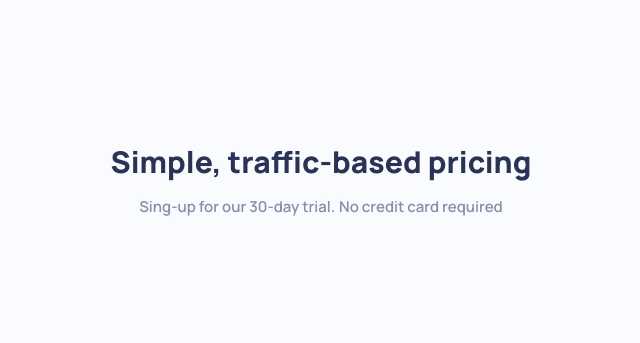
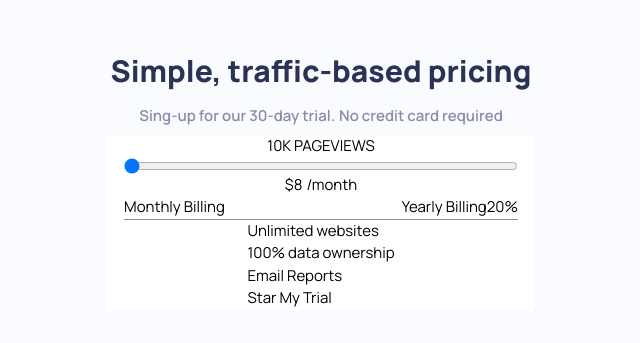
Before and after one commit to byKriz/interactive-pricing-component, a React (Vite) app: page / in a window 1280 px wide. Shown: the part 219-562 px from the top of the page, without its empty margins (319-959 px from the left). Built offline with nearby package versions, Linux system fonts and the light colour scheme.

Commit message:
incorpoando el pricebox

```diff
--- a/src/App.jsx
+++ b/src/App.jsx
@@ -1,9 +1,11 @@
 import { Header } from "./components/Header";
+import { PriceBox } from "./components/PriceBox";
 
 function App() {
   return (
     <div className=" bg-main grid h-screen w-full place-content-center px-2 sm:px-0">
       <Header />
+      <PriceBox />
     </div>
   );
 }
```
